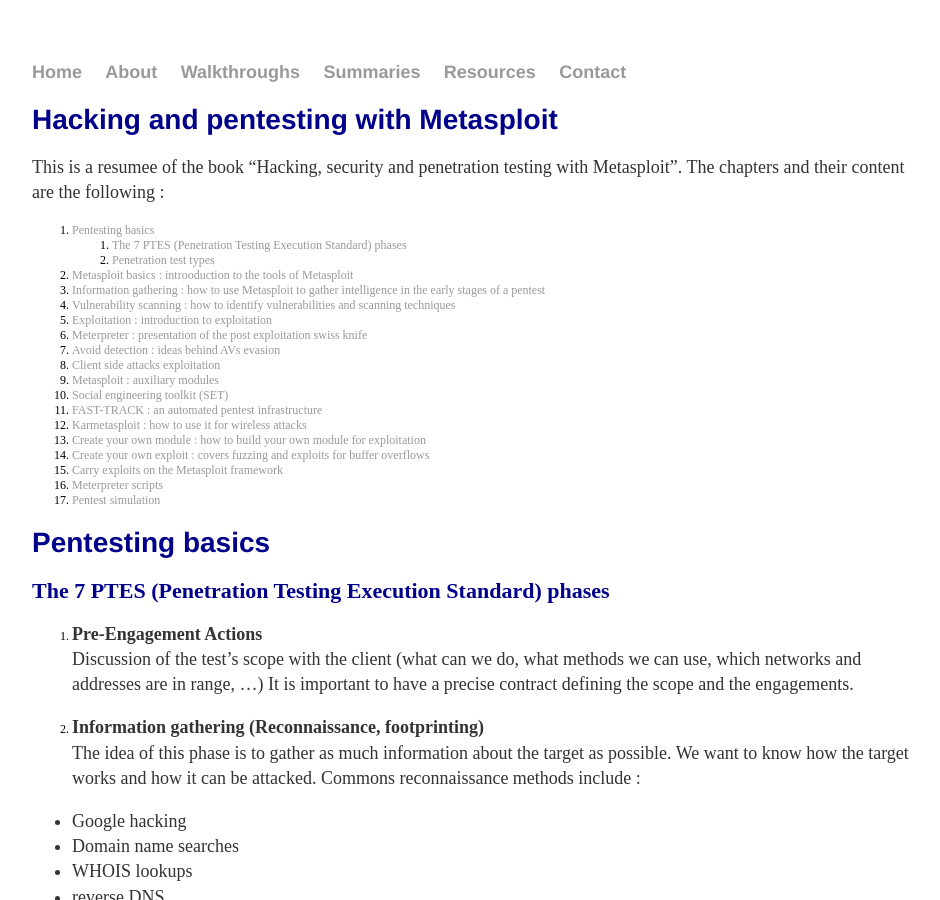
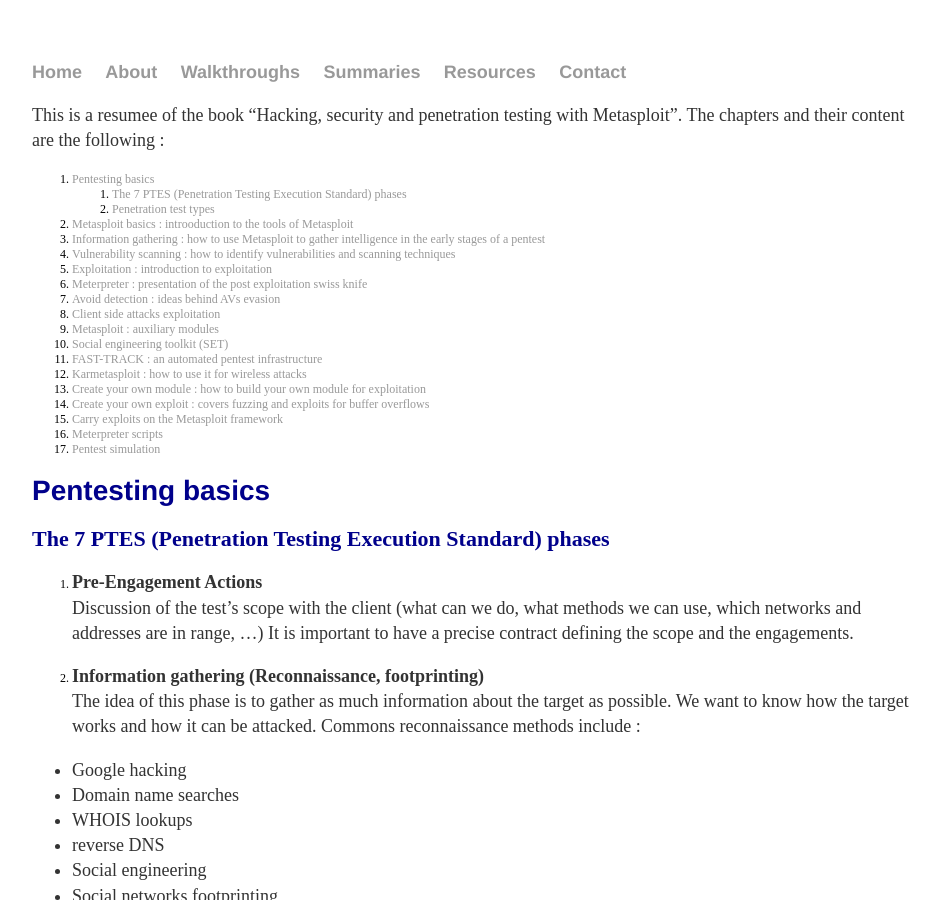
Before and after one commit to jsom1/jsom1.github.io, a Jekyll site: the page built from _summaries/metasploit.md, in a window 1280 px wide and 900 px high. Shown: the whole window, without its empty margins (160-1100 px from the left). Built offline with Jekyll 4.4.1, drawn with Linux system fonts in a browser that asks for light colours; our own code applies the rules of GitHub Pages for plain Markdown files.

Commit message:
Update metasploit.md

```diff
--- a/_summaries/metasploit.md
+++ b/_summaries/metasploit.md
@@ -38,9 +38,6 @@
 }
 </style>
 
-# Hacking and pentesting with Metasploit
-{: .gitlab-purple}
-{:.no_toc}
 
 This is a resumee of the book “Hacking, security and penetration testing with Metasploit”.
 The chapters and their content are the following :
```
